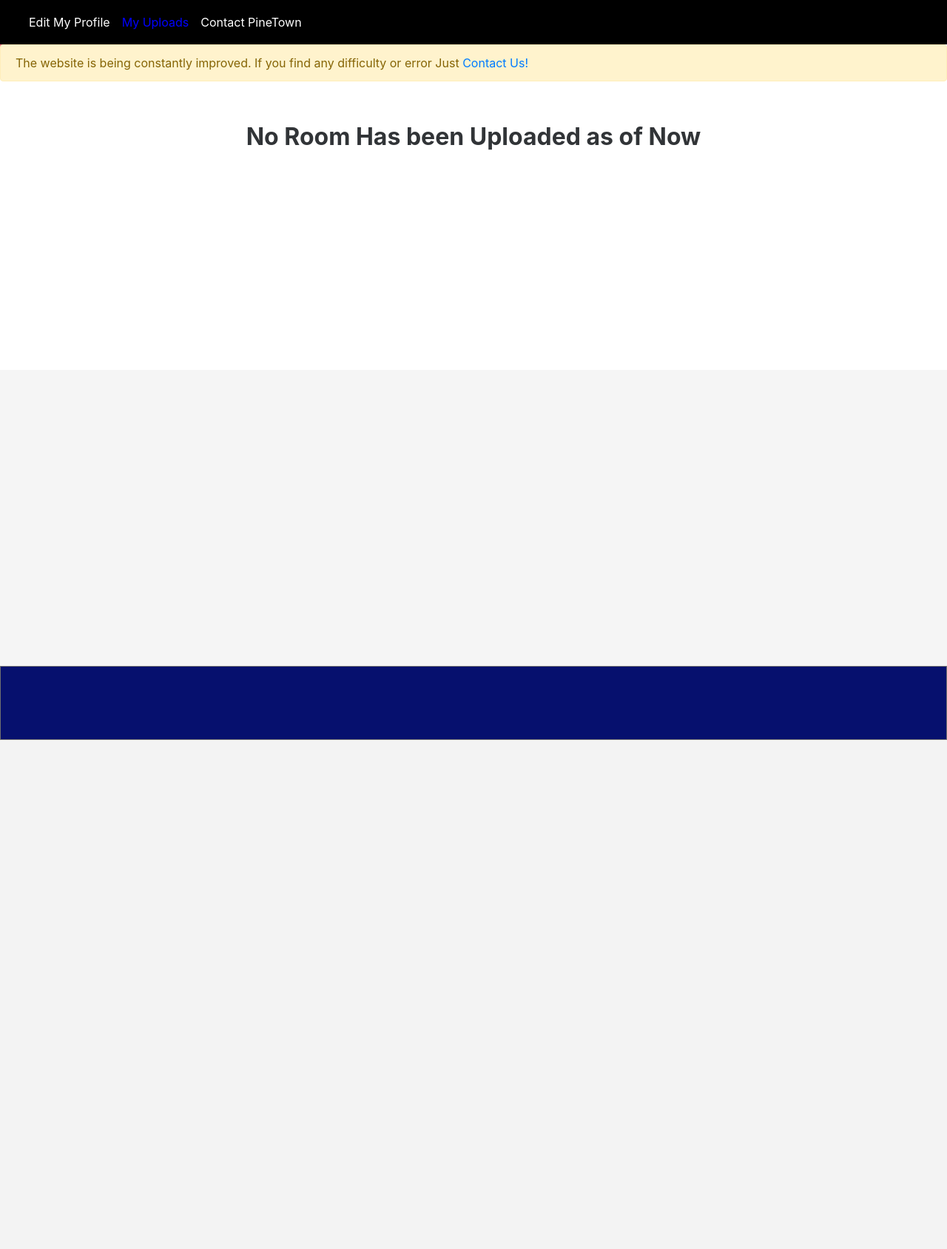
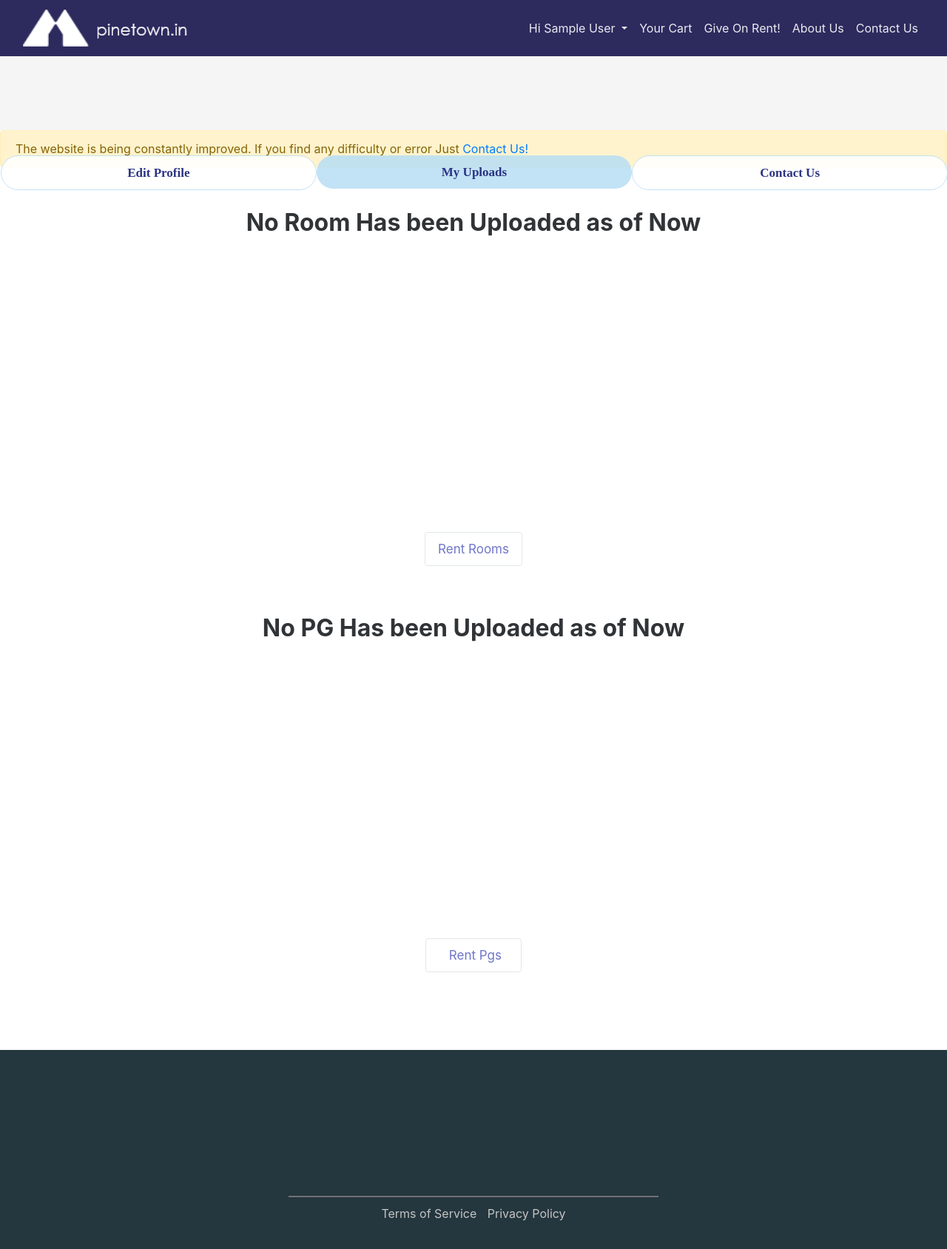
Before and after one commit to d21bhardwaj/Cushy, a Django app: page /account/settings/uploads in a window 1280 px wide. Shown: the whole page at 74% size. Before the commit the page ends 1000 px from the top, so only its background shows below. Run offline with Django 3.2, Linux system fonts and the light colour scheme; the visitor is signed in with stand-in values (Sample User, id 1); data comes from the database, SQL or seed files in the repository; some libraries are stand-ins or nearby versions.

Commit message:
Shifted to Older Front end

```diff
--- a/pine/accounts/templates/accounts/location.html
+++ b/pine/accounts/templates/accounts/location.html
@@ -3,9 +3,9 @@
 {% block title %}Location Update{% endblock %}
 {% load staticfiles %}
 {% block content1 %}
-<div class="margin-auto text-center">
+{% comment %} <div class="margin-auto text-center">
 	<img src="{% static 'images/logow.png'%}" style="width:140px" alt="Pinetown Logo"/>
-</div>
+</div> {% endcomment %}
 <br>
 <div class="row" style="margin-left:0px; margin-right: 0px;">
 	<div class="col-md-3"></div>
@@ -15,7 +15,7 @@
 			<div class="card-body card-block">
 				<form action="#" method="post" enctype="multipart/form-data" class="form-horizontal">
 
-					{%csrf_token%}
+					{% csrf_token %}
 					<div class="text-center" style="color: blue;">
 						<div><label for="label" class=" form-control-label"><h4><b> Location Update </b></h4></label></div>
 					</div>
--- a/pine/accounts/templates/accounts/my_account.html
+++ b/pine/accounts/templates/accounts/my_account.html
@@ -1,16 +1,12 @@
 {% extends 'main/templates/base.html' %}
 {% load static %}
-{% load staticfiles %}
+
 {% load crispy_forms_tags %}
 {% block stylesheet %}
 <meta name="viewport" content="width=device-width, initial-scale=1.0, shrink-to-fit=no">
-    {% comment %} <link rel="stylesheet" href="{% static 'assets/bootstrap/css/bootstrap.min.css' %}"> {% endcomment %}
-    <link rel="stylesheet" href="{% static 'css/accounts.css' %}">
-    <link rel="stylesheet" href="{% static 'profile/css/Customizable-Background--Overlay.css' %}">
-    <link rel="stylesheet" href="{% static 'profile/css/styles.css' %}">
-    <link rel="stylesheet" href="{% static 'profile/css/Team-Boxed.css'%}">
 
-    <style type="text/css">
+
+    {% comment %} <style type="text/css">
         .ch{
             padding-top: 20px;
         }
@@ -18,14 +14,38 @@
         .act{
             color: blue;
         }
-    </style>
+    </style> {% endcomment %}
+    {% block stylesheet1 %}{% endblock %}
 {% endblock %}
 
 {% block title %}My account {% endblock %}
 
 {% block body %}
-
-<nav class="navbar navbar-light navbar-expand-md sticky-top" style="background-color: black; color: white;">
+        <div class="navbar container-fluid bg-transparent" style="position: auto; top:auto; height: 20%; z-index: 9999;">
+            {% comment %} <div class="row mt-0" style="position: absolute; width: 100%; height: 100%; background-color: transparent;">
+                <div class="col" style="align-content: center;">
+                    <h2 style="font-family:'Segoe UI';"><span>My Profile</span></h2>
+                </div>
+            </div> {% endcomment %}
+			<div class="row mt-5" style="position: absolute; width: 100%;">
+				<div class="col-4 px-0">
+					<button type="button" class="btn" onclick="location.href='{% url "my_account" %}'" style="width:100%; border-radius: 66px; background-color:{% if my_profile %}#B8DDF4;{% else %}white;border: 1px solid #B8DDF4;{% endif %}">
+					<span style="font-weight: bold; font-family: 'Century Gothic'; color:#06106E;">Edit Profile</span>
+					</button>
+				</div>
+				<div class="col-4 px-0">
+					<button type="button" class="btn" onclick="location.href='{% url "my_uploads" %}'" style="width:100%;  border-radius: 66px; background-color:{% if my_uploads %}#B8DDF4;{% else %}white;border: 1px solid #B8DDF4;{% endif %}">
+					<span style="font-weight: bold; font-family: 'Century Gothic'; color:#06106E;">My Uploads</span>
+					</button>
+				</div>
+				<div class="col-4 px-0">
+					<button type="button" class="btn" onclick="location.href='{% url "contact_us" %}'" style="width:100%; border: 1px solid #B8DDF4; border-radius: 66px; background-color: white;">
+					<span style="font-weight: bold; font-family: 'Century Gothic'; color:#06106E;">Contact Us</span>
+					</button>
+				</div>
+			</div>
+        </div>
+{% comment %} <nav class="navbar navbar-light navbar-expand-md sticky-top" style="background-color: black; color: white;">
     <div class="container-fluid">
         <ul class="nav navbar-nav">
             <li><a class="nav-link" href="{% url 'my_account'%}" style="color: white;" ><span id="prof">Edit My Profile</span></a></li>
@@ -33,7 +53,7 @@
             <li><a class="nav-link" href="{% url 'contact_us' %}" style="color: white;"><span id="cont">Contact PineTown</span></a></li>
         </ul>
     </div>
-</nav>
+</nav> {% endcomment %}
 {% block content1 %}{% endblock %}
 {% endblock %}
 {% block script %}
--- a/pine/accounts/templates/accounts/my_pg_detail.html
+++ b/pine/accounts/templates/accounts/my_pg_detail.html
@@ -10,9 +10,9 @@
 	<link rel="stylesheet" href="{% static 'assets/css/MUSA_carousel-extended.css' %}">
 	<link rel="stylesheet" href="{% static 'assets/css/MUSA_carousel-extended1.css' %}">
 	<link rel="stylesheet" href="{% static 'assets/css/Pretty-Carousel-Fade--TouchSwipe.css' %}">
-
 	<link rel="stylesheet" href="{% static 'assets/css/Detail/styles.css' %}">
 	<link rel="stylesheet" href="{% static 'button.css' %}">
+	<link rel="stylesheet" href="{% static 'profile/css/profile1.css'%}">
 {% endblock %}
 
 {% block title %} Pg Details {% endblock %}
--- a/pine/accounts/templates/accounts/my_upload.html
+++ b/pine/accounts/templates/accounts/my_upload.html
@@ -14,12 +14,8 @@
     <link rel="stylesheet" href="{% static 'assets/css/Projects-Clean-1.css' %}">
     <link rel="stylesheet" href="{% static 'assets/css/Projects-Clean.css' %}">
     <link rel="stylesheet" href="{% static 'assets/fonts/font-awesome.min.css' %}">
-    <style type="text/css">
-        .act{
-            color: blue;
-        }
 
-    </style>
+
 {% endblock %}
 
 {% block title %}My account {% endblock %}
--- a/pine/accounts/views.py
+++ b/pine/accounts/views.py
@@ -64,7 +64,7 @@ def profileupdate(request):
     profile = Profile.objects.get(user=user)
     ProfileInlineFormset = inlineformset_factory( User, model=Profile, form=ProfileForm, can_delete=False)
     formset = ProfileInlineFormset(instance=user)
-
+    my_profile = True
     if request.user.is_authenticated and request.user.id == user.id:
         if request.method == "POST":
             user_form = ProfileForm(request.POST, request.FILES, instance=user)
@@ -102,6 +102,7 @@ def profileupdate(request):
 
                     return render(request, 'my_profile.html', {
                         "profile":profile,
+                        "my_profile":my_profile,
                         "noodle": pk,
                         "noodle_form": user_form,
                         "formset": formset,
@@ -110,6 +111,7 @@ def profileupdate(request):
 
                 return render(request, 'my_profile.html', {
                     "profile":profile,
+                    "my_profile":my_profile,
                     "noodle": pk,
                     "noodle_form": user_form,
                     "formset": formset,
@@ -118,6 +120,7 @@ def profileupdate(request):
 
             return render(request, 'my_profile.html', {
                 "profile":profile,
+                "my_profile":my_profile,
                 "noodle": pk,
                 "noodle_form": user_form,
                 "formset": formset,
@@ -179,8 +182,8 @@ def uploads(request):
     rooms = room.filter(deleted=False)
     pg = RentingPGUser.objects.filter(user_profile=profile)
     pgs = pg.filter(deleted=False)
-
-    return render(request, 'my_upload.html',{'rooms':rooms,'pgs':pgs})
+    my_uploads =True
+    return render(request, 'my_upload.html',{'rooms':rooms,'pgs':pgs,'my_uploads':my_uploads})
 
 def delete_room(request, room_id):
     #Note: This works, but will always pass the result irrespective of the fact that the objects exsist or not.-Devansh Bhardwaj
@@ -459,7 +462,7 @@ def location_update(request):
         if form.is_valid():
             print(form.cleaned_data)
             form.save()
-
+        return redirect(profileupdate)
     else:
         form = LocationForm()
     states = State.objects.all()
--- a/pine/main/templates/base.html
+++ b/pine/main/templates/base.html
@@ -1,105 +1,103 @@
 {% load static %}
 <!DOCTYPE html>
-<html lang="en" style="width: 100%; overflow-x: hidden;">
+<html>
 
 <head>
+    <meta charset="utf-8">
+   <meta name="copyrighted-site-verification" content="09a084fc0be90527" />
+    <meta name="viewport" content="width=device-width, initial-scale=1.0">
+    <title>{% block title %} {% endblock %}</title>
+    <link rel="shortcut icon" href="{% static 'favicon.ico' %}" />
+      <link rel="stylesheet" href="{% static 'assets/bootstrap/css/bootstrap.min.css' %}">
+      <link rel="stylesheet" href="{% static 'css/footer.css' %}">
 
-  <meta charset="utf-8" />
-  <meta name="viewport" content="width=device-width, initial-scale=1.0, shrink-to-fit=no" />
-  <!-- for copyright>? check! -->
-  <meta name="copyrighted-site-verification" content="09a084fc0be90527">
-      <!-- Bootstrap CSS for styling and layout-->
-  <link rel="stylesheet" href="https://stackpath.bootstrapcdn.com/bootstrap/4.1.3/css/bootstrap.min.css" integrity="sha384-MCw98/SFnGE8fJT3GXwEOngsV7Zt27NXFoaoApmYm81iuXoPkFOJwJ8ERdknLPMO" crossorigin="anonymous">
-          <!--CSS for styling and layout-->
-  <link rel="stylesheet" href="{% static 'base/style.css' %}" type="text/css">
-  <script type="text/javascript" src="http://www.w3.org/TR/css3-mediaqueries/"></script>
-  <title>{% block title %} {% endblock %} </title>
-  <link rel="shortcut icon" href="{% static 'favicon.ico' %}" />
 
-  <style type="text/css">
-    .main-footer{
-      position: absolute;
-      bottom: 0px;
-      height: 100px;
-      width: 100%;
 
-    }
-    .main-footer > .footer{
-      height: 100px;
-    }
 
-    .separator{
-            height: 30px;
-        }
-  </style>
+  <!-- Global site tag (gtag.js) - Google Analytics -->
+<script async src="https://www.googletagmanager.com/gtag/js?id=UA-143816468-1"></script>
+<script>
+  window.dataLayer = window.dataLayer || [];
+  function gtag(){dataLayer.push(arguments);}
+  gtag('js', new Date());
 
-  {% block stylesheet %}
-  {% endblock %}
+  gtag('config', 'UA-143816468-1');
+</script>
+<style type="text/css">
+  .pt-changed {
+      min-height: 10vh;
+   }
+</style>
+
+        {% block stylesheet %}
+        {% endblock %}
 </head>
 
 <body>
-  <nav class="navbar fixed-top navbar-expand-md navbar-light bg-white m-0" style="z-index: 0;">
-    <div class="container-fluid">
-      <a class="navbar-brand" href="{% url 'index' %}"><img src="{% static 'base/logo.svg' %}" /></a>
-        <button class="navbar-toggler border-0 pr-5 pb-4" type="button" data-toggle="collapse" data-target="#navbarSupportedContent" aria-controls="navbarSupportedContent" aria-expanded="false" aria-label="Toggle navigation">
-            <span class="navbar-toggler-icon"></span>
-        </button>
-        <div class="collapse navbar-collapse" id="navbarSupportedContent">
-            <ul class="navbar-nav float-left ml-auto pb-5 pb-md-3">
-            <li class="nav-item dropdown">
-            {% if user.is_authenticated %}
-              <a class="nav-link dropdown-toggle" href="#" id="userMenu" data-toggle="dropdown" aria-haspopup="true" aria-expanded="false" style="font-family: 'Century Gothic'; color: #06106E;">Hi {{ user.profile.name }}
-              </a>
-            <div class="dropdown-menu dropdown-menu-right" aria-labelledby="userMenu" style="background-color: #44499a" >
-              <a class="dropdown-item" href="{% url 'my_account' %}" style="color:rgba(255,255,255,0.9);">My account</a>
-              <!--for now My account just changes the name-->
-              <a class="dropdown-item" href="{% url 'password_change' %}" style="color: rgba(255,255,255,0.9)">Change password</a>
-                <div class="dropdown-divider"></div>
-              <a class="dropdown-item" href="{% url 'logout' %}" style="color: rgba(255,255,255,0.9)"><i class="fa fa-user-circle-o" aria-hidden="true" ></i><strong> Logout </strong></a>
+    <nav class="navbar navbar-light navbar-expand-md sticky-top" style="background-color: #2d2a5e;color: rgb(255,255,255);">
+      <div class="container-fluid">
+        <a class="navbar-brand" href="{% url 'index' %}" style="color: rgba(255,255,255,0.9);">
+          <img src="{% static 'assets/img/logo2.png' %}" style="height: 50px;margin-top: 0px;">
+          <img src="{% static 'assets/img/link4.png' %}" style="height: 26px;margin-left: 4px;opacity: 0.96;padding-top: 0px;margin-top: 3px;"></a>
+          <button class="navbar-toggler" data-toggle="collapse" data-target="#navcol-1"><span class="sr-only">Toggle navigation</span><span class="navbar-toggler-icon"></span></button>
+
+          <div class="collapse navbar-collapse" id="navcol-1">
+                <ul class="nav navbar-nav float-left ml-auto">
+                    <li class="nav-item dropdown">
+                    {% if user.is_authenticated %}
+                    <a class="nav-link dropdown-toggle" href="#" id="userMenu" data-toggle="dropdown" aria-haspopup="true" aria-expanded="false" style="color: rgba(255,255,255,0.9)">Hi {{ user.profile.name }}
+                    </a>
+                    <div class="dropdown-menu dropdown-menu-right" aria-labelledby="userMenu" style="background-color: #44499a" >
+                        <a class="dropdown-item" href="{% url 'my_account' %}" style="color: rgba(255,255,255,0.9)">My account</a>
+
+                        <!--for now My account just changes the name-->
+                        <a class="dropdown-item" href="{% url 'password_change' %}" style="color: rgba(255,255,255,0.9)">Change password</a>
+                          <div class="dropdown-divider"></div>
+                        <a class="dropdown-item" href="{% url 'logout' %}" style="color: rgba(255,255,255,0.9)"><i class="fa fa-user-circle-o" aria-hidden="true" ></i><strong> Logout </strong></a>
+
+                    </div>
+                    <li class="nav-item" role="presentation"><a class="nav-link active" href="{% url 'carts' %}" style="color:rgba(255,255,255,0.9);" >Your Cart</a></li>
+
+                    {% else %}
+                      <a class="nav-link" href="{% url 'login' %}" style="color: rgba(255,255,255,0.9)"><i class="fa fa-user-circle-o" aria-hidden="true"></i><strong>LogIn/Signup</strong></a>
+                      <!--<a class="nav-link" href="{% url 'social:begin' 'google-oauth2' %}"><i class="fa fa-user-circle-o" aria-hidden="true"> </i><strong>Login</strong></a>-->
+                    {% endif %}
+                      </li>
+                      <li class="nav-item" role="presentation">
+                          <a class="nav-link" href="{% url 'RentType' %}" style="color:rgba(255,255,255,0.9);">Give On Rent!<span class="sr-only">(current)</span></a>
+                          </li>
+                    <li class="nav-item" role="presentation"><a class="nav-link active" href="{% url 'about_us' %}" style="color:rgba(255,255,255,0.9);" >About Us</a></li>
+                    <li class="nav-item" role="presentation"><a class="nav-link active" href="{% url 'contact_us'%}" style="color:rgba(255,255,255,0.9);">Contact Us</a></li>
+
+
+                </ul>
+
             </div>
-              {% else %}
-            <li class="nav-item" role="presentation"><a class="nav-link active" href="{% url 'carts' %}" style="color:rgba(255,255,255,0.9);" >Your Cart</a></li>
-              <li class="nav-item active px-2">
-                  <a class="nav-link" href="{% url 'login' %}" style="font-family: 'Century Gothic'; color: #06106E;"><strong>Login/Sign Up</strong><span class="sr-only">(current)</span></a>
-              </li>
-              {% endif %}
-            <li class="nav-item px-2">
-                <a class="nav-link" href="{% url 'about_us' %}" style="font-family: 'Century Gothic'; color: #06106E;">About Us</a>
-            </li>
-            <li class="nav-item px-2 mr-5">
-                <a class="nav-link" href="{% url 'contact_us'%}" style="font-family: 'Century Gothic'; color: #06106E;">Contact Us</a>
-            </li>
-              </ul>
+          </div>
+
+    </nav>
+    <!-- <div class="container">
+    <div class="pt-changed"></div>
+      <div class="page-header">
+        <h1>{{header}}</h1>
       </div>
-    </div>
-  </nav>
+      <hr>
+    </div> -->
+
 
       {% block body %}
-      {% endblock %}
+
+       {% endblock %}
       {% block content %}
       {% endblock %}
-      {% block form %}
-      {% endblock %}
-      <div class="main-footer">
-			 <div class="footer"></div>
-		  </div>
+    <div class="pt-changed"></div>
+    {%include 'footer.html'%}
 
 
-      <script src="https://code.jquery.com/jquery-3.3.1.slim.min.js" integrity="sha384-q8i/X+965DzO0rT7abK41JStQIAqVgRVzpbzo5smXKp4YfRvH+8abtTE1Pi6jizo" crossorigin="anonymous"></script>
-      <script src="https://cdnjs.cloudflare.com/ajax/libs/popper.js/1.14.3/umd/popper.min.js" integrity="sha384-ZMP7rVo3mIykV+2+9J3UJ46jBk0WLaUAdn689aCwoqbBJiSnjAK/l8WvCWPIPm49" crossorigin="anonymous"></script>
-      <script src="https://stackpath.bootstrapcdn.com/bootstrap/4.1.3/js/bootstrap.min.js" integrity="sha384-ChfqqxuZUCnJSK3+MXmPNIyE6ZbWh2IMqE241rYiqJxyMiZ6OW/JmZQ5stwEULTy" crossorigin="anonymous"></script>
-
-  <!-- Global site tag (gtag.js) - Google Analytics -->
-  <script async src="https://www.googletagmanager.com/gtag/js?id=UA-143816468-1"></script>
-  <script>
-    window.dataLayer = window.dataLayer || [];
-    function gtag(){dataLayer.push(arguments);}
-    gtag('js', new Date());
-
-    gtag('config', 'UA-143816468-1');
-  </script>
 
     <script src="{% static 'assets/js/jquery.min.js' %}"></script>
+    <script src="{% static 'assets/bootstrap/js/bootstrap.min.js' %}"></script>
+
 
     {% block script %}
     {% endblock %}
```
Also changed, not shown: pine/accounts/templates/accounts/my_profile.html (+4 -3 lines), pine/main/templates/all_pgs.html (+21 -17 lines), pine/main/templates/all_rooms.html (+18 -11 lines), pine/main/templates/home.html (+50 -12 lines), pine/static/base/profile1.css (added, +126 -0 lines), pine/static/profile/css/profile1.css (added, +126 -0 lines).
